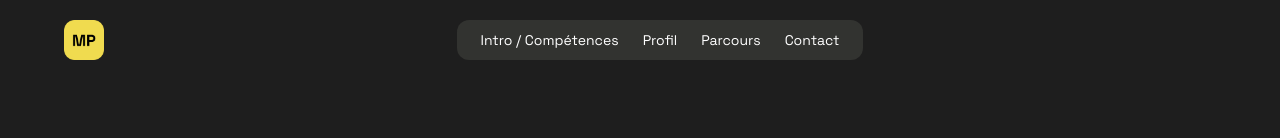
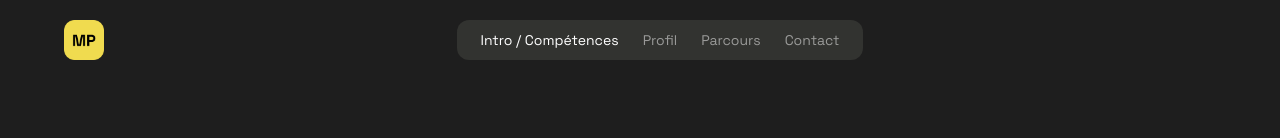
Before and after one commit to Mattplume/front-end-resume, a Next.js app: page / in a window 1280 px wide. Shown: the top 138 px of the page. Built offline with nearby package versions, Linux system fonts and the light colour scheme.

Commit message:
Projects added

```diff
--- a/src/components/Header.tsx
+++ b/src/components/Header.tsx
@@ -1,5 +1,6 @@
 import Link from "next/link";
 import ImageComponent from "./ImageComponent";
+import Tooltip from "./Tooltip";
 
 const Header: React.FC = () => {
 	return (
@@ -18,14 +19,35 @@ const Header: React.FC = () => {
 						<li className="flex items-center hover:text-yellow transition duration-500 ease-out">
 							<Link href="/">Intro / Compétences</Link>
 						</li>
-						<li className="flex items-center hover:text-yellow transition duration-500 ease-out">
-							<Link href="/profile">Profil</Link>
+						<li className="flex items-center ">
+							<Tooltip text="Page en construction">
+								<Link
+									className="pointer-events-none text-white opacity-50"
+									href="/profile"
+								>
+									Profil
+								</Link>
+							</Tooltip>
 						</li>
-						<li className="flex items-center hover:text-yellow transition duration-500 ease-out">
-							<Link href="/work-experience">Parcours</Link>
+						<li className="flex items-center ">
+							<Tooltip text="Page en construction">
+								<Link
+									className="pointer-events-none text-white opacity-50"
+									href="/profile"
+								>
+									Parcours
+								</Link>
+							</Tooltip>
 						</li>
-						<li className="flex items-center hover:text-yellow transition duration-500 ease-out">
-							<Link href="/contact">Contact</Link>
+						<li className="flex items-center ">
+							<Tooltip text="Page en construction">
+								<Link
+									className="pointer-events-none text-white opacity-50"
+									href="/profile"
+								>
+									Contact
+								</Link>
+							</Tooltip>
 						</li>
 					</ul>
 				</nav>
--- a/src/components/MobileHeader.tsx
+++ b/src/components/MobileHeader.tsx
@@ -1,14 +1,7 @@
-import { useState } from "react";
 import Link from "next/link";
 import ImageComponent from "./ImageComponent";
 
 const MobileHeader: React.FC = () => {
-	const [isMenuOpen, setIsMenuOpen] = useState(false);
-
-	const toggleMenu = () => {
-		setIsMenuOpen(!isMenuOpen);
-	};
-
 	return (
 		<>
 			<header className="fixed left-0 right-0 z-50 w-100 flex flex-col justify-center p-[20px] bg-darkPrimary border-b-2 border-b-yellow border-opacity-[0.25]">
@@ -22,92 +15,11 @@ const MobileHeader: React.FC = () => {
 						/>
 					</Link>
 
-					<div
-						id="menutoggle"
-						className="flex flex-col justify-center gap-2"
-						onClick={toggleMenu}
-					>
-						<div
-							className={`bg-white h-0.5 w-5 transition-transform duration-300 ${
-								isMenuOpen ? "rotate-45 translate-y-1" : ""
-							}`}
-						></div>
-						<div
-							className={`bg-white h-0.5 w-5 transition-transform duration-300 ${
-								isMenuOpen ? "-rotate-45 -translate-y-1.5" : ""
-							}`}
-						></div>
+					<div id="menutoggle" className="flex flex-col justify-center gap-2">
+						<div className="bg-white h-0.5 w-5 transition-transform duration-300"></div>
+						<div className="bg-white h-0.5 w-5 transition-transform duration-300"></div>
 					</div>
 				</div>
-				{isMenuOpen && (
-					<nav className="pt-[40] w-full bg-darkPrimary transition-transform duration-300 transform translate-y-0">
-						<ul className="flex flex-col items-center py-4">
-							<li className="w-full mt-3 mb-3">
-								<Link
-									className="flex flex-row justify-between items-center"
-									href="/"
-									onClick={() => setIsMenuOpen(false)}
-								>
-									<span className="text-white">Home</span>
-									<ImageComponent
-										src="/assets/icon_chevron.png"
-										alt="Logo du site"
-										width={20}
-										height={20}
-									/>
-								</Link>
-							</li>
-							<li className="w-full mt-3 mb-3">
-								<Link
-									className="flex flex-row justify-between items-center"
-									href="/profile"
-									onClick={() => setIsMenuOpen(false)}
-								>
-									{" "}
-									<span className="text-white">Profil</span>
-									<ImageComponent
-										src="/assets/icon_chevron.png"
-										alt="Logo du site"
-										width={20}
-										height={20}
-									/>
-								</Link>
-							</li>
-							<li className="w-full mt-3 mb-3">
-								<Link
-									className="flex flex-row justify-between items-center"
-									href="/work-experience"
-									onClick={() => setIsMenuOpen(false)}
-								>
-									{" "}
-									<span className="text-white">Parcours</span>
-									<ImageComponent
-										src="/assets/icon_chevron.png"
-										alt="Logo du site"
-										width={20}
-										height={20}
-									/>
-								</Link>
-							</li>
-							<li className="w-full mt-3 mb-3">
-								<Link
-									className="flex flex-row justify-between items-center"
-									href="/contact"
-									onClick={() => setIsMenuOpen(false)}
-								>
-									{" "}
-									<span className="text-white">Contact</span>
-									<ImageComponent
-										src="/assets/icon_chevron.png"
-										alt="Logo du site"
-										width={20}
-										height={20}
-									/>
-								</Link>
-							</li>
-						</ul>
-					</nav>
-				)}
 			</header>
 		</>
 	);
--- a/src/components/Skills/IntroSkills.tsx
+++ b/src/components/Skills/IntroSkills.tsx
@@ -2,6 +2,7 @@ import Image from "next/image";
 import Link from "next/link";
 import { IntroSkillsProps } from "@/types";
 import SectionContainer from "@/components/SectionContainer";
+import Tooltip from "../Tooltip";
 
 const IntroSkills: React.FC<IntroSkillsProps> = ({ imageSrc, altText }) => {
 	return (
@@ -26,12 +27,14 @@ const IntroSkills: React.FC<IntroSkillsProps> = ({ imageSrc, altText }) => {
 							Depuis plus de 12 ans, j’exerce dans la relation client et le
 							suivi des projets auprès des entreprises du numérique.
 						</p>
-						<Link
-							href="/contact"
-							className="text-h4 bg-darkPrimary border border-darkerPrimary border-0.5 hover:border-opacity-[0.25] rounded-[18px] px-6 py-3 hover:border-yellow transition duration-500 ease-out"
-						>
-							<span>Me contacter</span>
-						</Link>
+						<Tooltip text="Page en construction">
+							<Link
+								href="/contact"
+								className="pointer-events-none text-h4 bg-darkPrimary border border-darkerPrimary border-0.5 hover:border-opacity-[0.25] rounded-[18px] px-6 py-3 hover:border-yellow transition duration-500 ease-out"
+							>
+								<span>Me contacter</span>
+							</Link>
+						</Tooltip>
 					</div>
 					<div className="h-[400px] w-full w-max-[550px] md:h-[600px] flex justify-end">
 						<Image
--- /dev/null
+++ b/src/components/Tooltip.tsx
@@ -0,0 +1,35 @@
+import React, { useState } from "react";
+import { TooltipProps } from "@/types";
+
+const Tooltip: React.FC<TooltipProps> = ({ children, text }) => {
+	const [visible, setVisible] = useState(false);
+
+	return (
+		<div
+			onMouseEnter={() => setVisible(true)}
+			onMouseLeave={() => setVisible(false)}
+			style={{ position: "relative", display: "inline-block" }}
+		>
+			{children} {/* Assurez-vous que les enfants sont affichés ici */}
+			{visible && (
+				<div
+					className="bg-yellow text-darkPrimary"
+					style={{
+						position: "absolute",
+						top: "150%", // Positionne le tooltip au-dessus de l'élément
+						left: "50%",
+						transform: "translateX(-50%)",
+						padding: "5px",
+						borderRadius: "6px",
+						whiteSpace: "nowrap",
+						zIndex: 1000,
+					}}
+				>
+					{text}
+				</div>
+			)}
+		</div>
+	);
+};
+
+export default Tooltip;
--- a/src/data/softSkills.json
+++ b/src/data/softSkills.json
@@ -14,7 +14,7 @@
   {
     "id": 3,
     "name": "Gestion de projet",
-    "infos": "Force de proposition dans l'élaboration de méthodoligie, story mapping pour un projet d’application interne mais aussi fédérateur auprès des clients et faire miens leurs besoins et les convertir en idées/solutions",
+    "infos": "Je suis fédérateur auprès des clients et je sais faire miens leurs besoins et les convertir en idées/solutions. J'ai aussi participé à l'élaboration de méthodoligie projet, et manipulé le story mapping pour un projet d’application interne.",
     "path": "/assets/icon_3d_rocket.png"
   }
 ]
```
Also changed, not shown: src/types/index.ts (+7 -0 lines).
